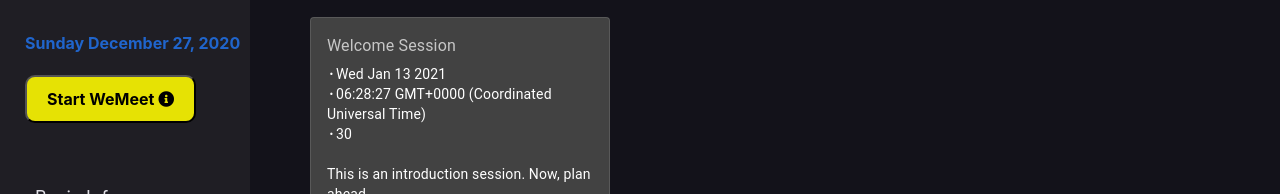
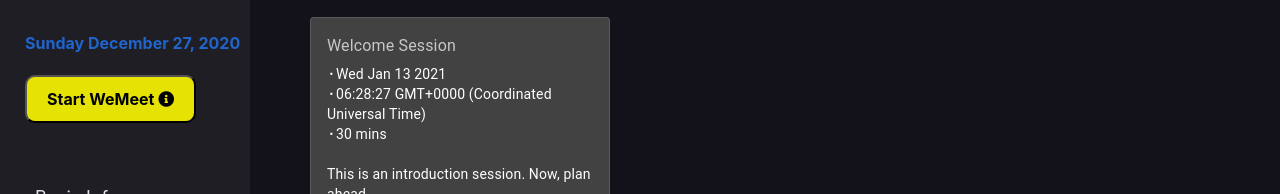
Before and after one commit to Abhishek397012/WeMeetFrontEnd, a React (Create React App) app: page /wemeets/12345/sessions in a window 1280 px wide. Shown: the part 208-402 px from the top of the page. Built offline with nearby package versions, Linux system fonts and the light colour scheme; no server answers.

Commit message:
fixing typo

```diff
--- a/src/components/Hardik/Sessions/SessionCard.jsx
+++ b/src/components/Hardik/Sessions/SessionCard.jsx
@@ -32,7 +32,7 @@ export default function SimpleCard({ data }) {
           {time}
           <br />
           {bull}
-          {duration}
+          {duration} mins
         </Typography>
         <Typography
           variant="body2"
```
